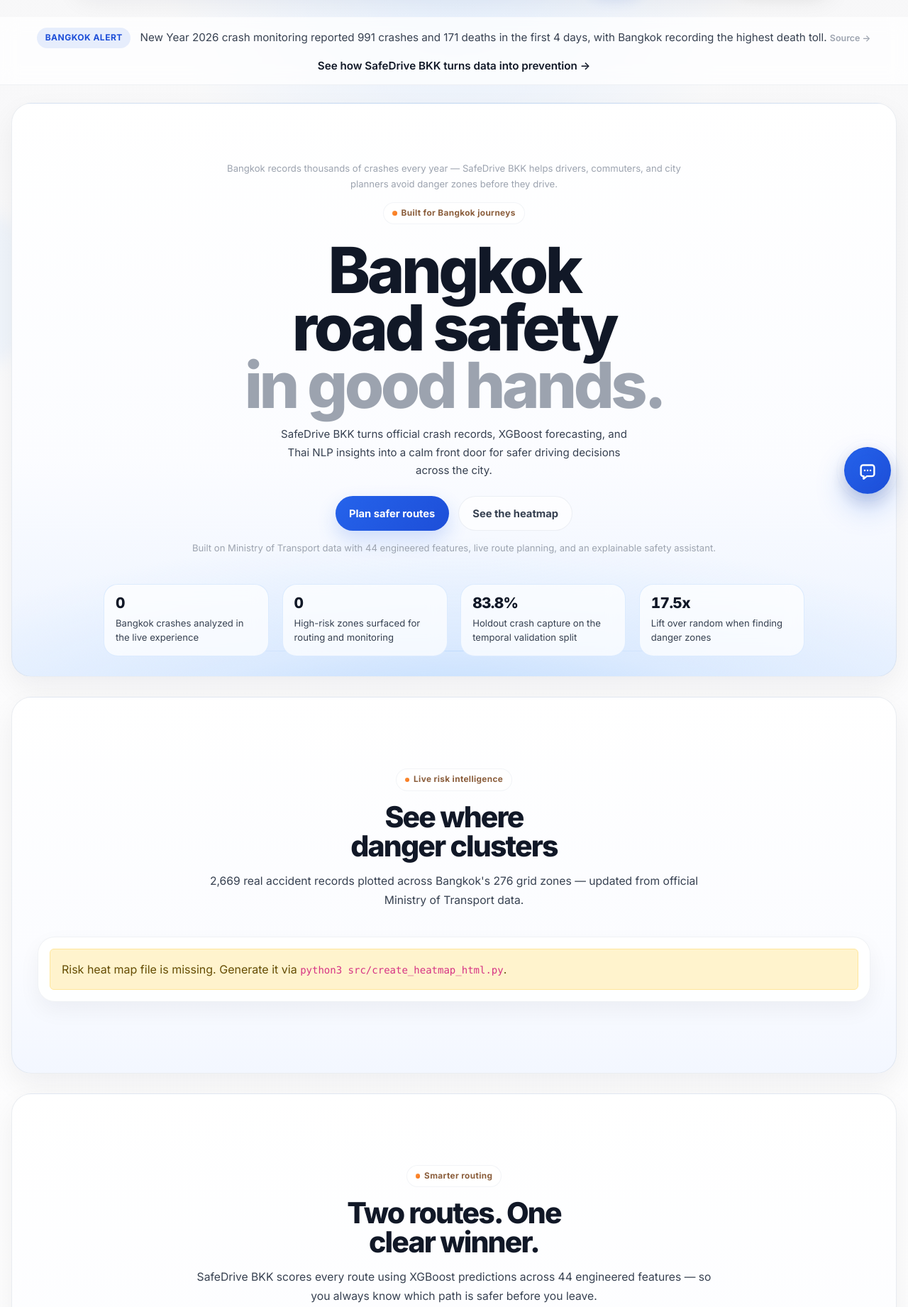
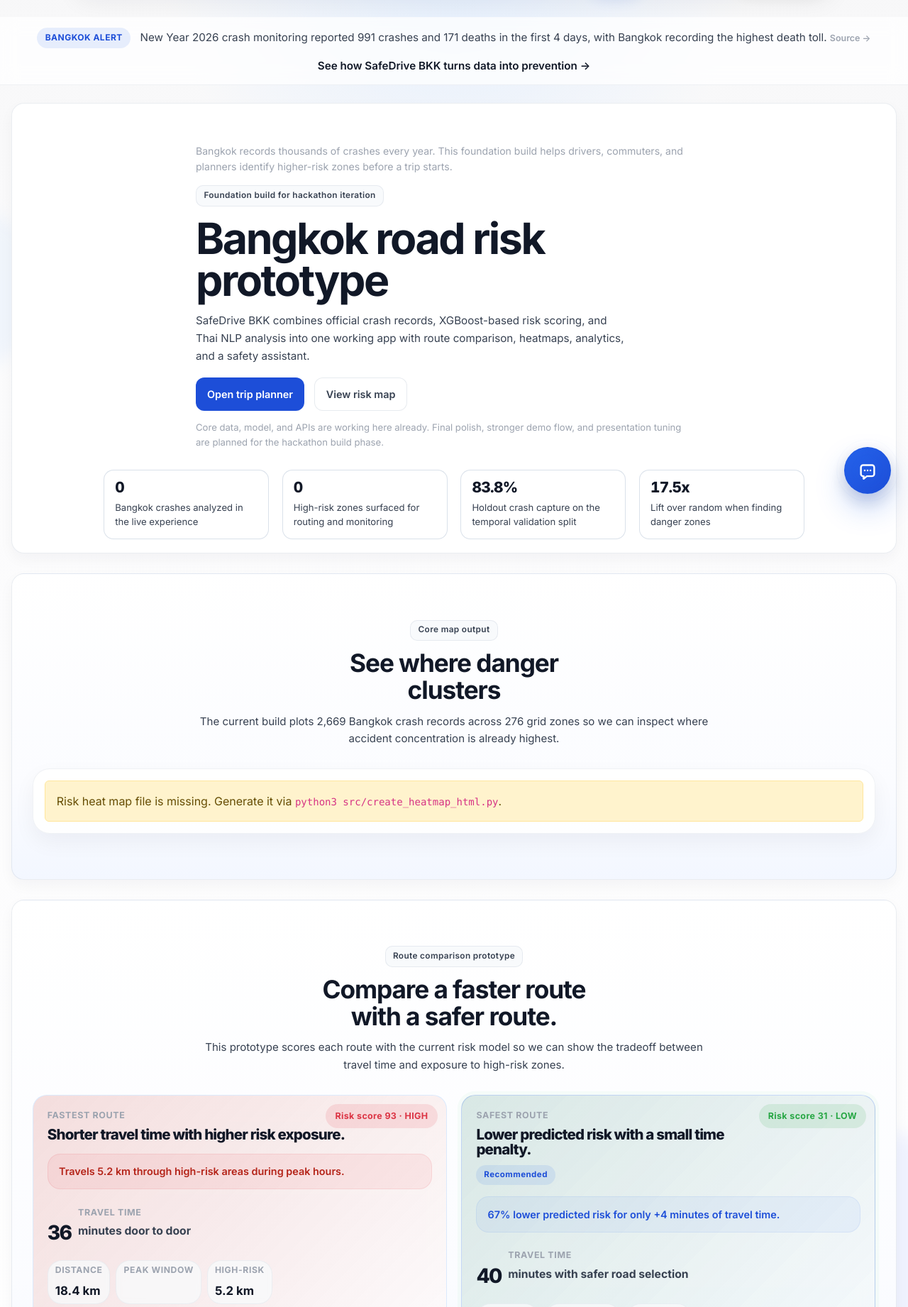
Before and after one commit to HarryLynn-afk/SafeDriveBKK, a Flask app: template templates/index.html in a window 1280 px wide. Shown: the part 80-1922 px from the top of the page at 71% size. Run offline with Flask 3, Linux system fonts and the light colour scheme; the template is opened without the code that fills it, so the values that code supplies are empty.

Commit message:
Tone hackathon base into foundation build

```diff
--- a/templates/index.html
+++ b/templates/index.html
@@ -204,38 +204,17 @@ html {
 .surface-card {
     background: var(--landing-panel-bg);
     border: 1px solid var(--landing-border);
-    border-radius: 28px;
-    box-shadow: var(--landing-shadow-soft);
-    backdrop-filter: blur(10px);
+    border-radius: 18px;
+    box-shadow: 0 8px 20px rgba(15, 23, 42, 0.04);
+    backdrop-filter: none;
 }
 
 .hero-shell {
-    position: relative;
     margin-top: 0.55rem;
     padding: 0;
     overflow: hidden;
-    background:
-        radial-gradient(110% 58% at 50% 114%, rgba(147, 197, 253, 0.86) 0%, rgba(191, 219, 254, 0.48) 34%, rgba(255, 255, 255, 0) 66%),
-        linear-gradient(180deg, #ffffff 0%, #fbfcff 64%, #f3f7ff 100%);
-    border-radius: 28px;
-}
-
-.hero-shell::before {
-    content: "";
-    position: absolute;
-    inset: auto 10% 2.2rem 10%;
-    height: 1px;
-    background: linear-gradient(90deg, rgba(255, 255, 255, 0), rgba(96, 165, 250, 0.26), rgba(255, 255, 255, 0));
-    pointer-events: none;
-}
-
-.hero-shell::after {
-    content: "";
-    position: absolute;
-    inset: auto 0 0 0;
-    height: 38%;
-    background: linear-gradient(180deg, rgba(255, 255, 255, 0) 0%, rgba(219, 234, 254, 0.24) 100%);
-    pointer-events: none;
+    background: #ffffff;
+    border-radius: 18px;
 }
 
 .hero-grid {
@@ -248,56 +227,46 @@ html {
 }
 
 .hero-copy {
-    position: relative;
-    z-index: 1;
-    max-width: 780px;
+    max-width: 760px;
     margin: 0 auto;
-    padding: clamp(3.5rem, 8vw, 5rem) 1rem 2.5rem;
-    text-align: center;
+    padding: clamp(2.5rem, 6vw, 3.5rem) 1rem 1.8rem;
+    text-align: left;
 }
 
 .hero-problem-statement {
-    max-width: 40rem;
-    margin: 0 auto 0.9rem;
+    max-width: 44rem;
+    margin: 0 0 0.9rem;
     color: var(--landing-meta);
-    font-size: 0.82rem;
-    line-height: 1.7;
+    font-size: 0.88rem;
+    line-height: 1.6;
 }
 
 .eyebrow,
 .section-chip {
-    display: inline-flex;
+    display: inline-block;
     align-items: center;
-    justify-content: center;
-    gap: 0.35rem;
-    padding: 0.38rem 0.75rem;
-    border-radius: 999px;
-    background: rgba(255, 255, 255, 0.72);
-    border: 1px solid rgba(148, 163, 184, 0.12);
-    color: #8b5e3c;
+    padding: 0.3rem 0.65rem;
+    border-radius: 10px;
+    background: #f8fafc;
+    border: 1px solid rgba(148, 163, 184, 0.18);
+    color: var(--landing-copy);
     font-size: 0.74rem;
-    font-weight: 700;
+    font-weight: 600;
     letter-spacing: 0.03em;
-    box-shadow: none;
 }
 
 .eyebrow-dot,
 .section-chip-dot {
-    width: 0.42rem;
-    height: 0.42rem;
-    border-radius: 999px;
-    background: linear-gradient(135deg, #fb923c, #f97316);
-    box-shadow: none;
+    display: none;
 }
 
 .hero-title {
-    margin: 1.55rem auto 1rem;
-    max-width: 10ch;
-    font-size: clamp(3rem, 8vw, 5.6rem);
-    line-height: 0.9;
-    letter-spacing: -0.05em;
-    font-weight: 800;
-    text-wrap: balance;
+    margin: 1rem 0 0.85rem;
+    max-width: 12ch;
+    font-size: clamp(2.35rem, 6vw, 3.8rem);
+    line-height: 0.98;
+    letter-spacing: -0.04em;
+    font-weight: 700;
 }
 
 .hero-title .headline-accent {
@@ -305,24 +274,24 @@ html {
 }
 
 .hero-title .headline-muted {
-    display: block;
-    color: var(--landing-meta);
+    display: inline;
+    color: var(--landing-ink);
 }
 
 .hero-lead {
-    max-width: 31rem;
-    margin: 0 auto 1.45rem;
-    font-size: 0.94rem;
-    line-height: 1.7;
+    max-width: 38rem;
+    margin: 0 0 1.1rem;
+    font-size: 0.95rem;
+    line-height: 1.65;
     color: var(--landing-copy);
 }
 
 .hero-actions {
     display: flex;
     flex-wrap: wrap;
-    justify-content: center;
+    justify-content: flex-start;
     gap: 0.85rem;
-    margin-bottom: 0.9rem;
+    margin-bottom: 0.8rem;
 }
 
 .landing-btn {
@@ -330,10 +299,10 @@ html {
     align-items: center;
     justify-content: center;
     gap: 0.55rem;
-    padding: 0.78rem 1.2rem;
-    border-radius: 999px;
-    font-size: 0.92rem;
-    font-weight: 700;
+    padding: 0.72rem 1rem;
+    border-radius: 12px;
+    font-size: 0.9rem;
+    font-weight: 600;
     text-decoration: none;
     transition: transform 0.18s ease, box-shadow 0.18s ease, background 0.18s ease;
 }
@@ -344,14 +313,14 @@ html {
 
 .landing-btn.primary {
     color: #ffffff;
-    background: linear-gradient(135deg, var(--landing-blue), var(--landing-blue-deep));
-    box-shadow: 0 12px 28px rgba(37, 99, 235, 0.2);
+    background: var(--landing-blue-deep);
+    box-shadow: none;
 }
 
 .landing-btn.secondary {
     color: var(--landing-copy);
-    background: rgba(255, 255, 255, 0.64);
-    border: 1px solid rgba(148, 163, 184, 0.16);
+    background: #ffffff;
+    border: 1px solid rgba(148, 163, 184, 0.22);
 }
 
 .hero-meta {
@@ -363,6 +332,7 @@ html {
     color: var(--landing-meta);
     font-size: 0.82rem;
     line-height: 1.6;
+    max-width: 44rem;
 }
 
 .meta-pill {
@@ -383,11 +353,9 @@ html {
 }
 
 .hero-proof-grid {
-    position: relative;
-    z-index: 1;
     max-width: 1020px;
     margin: 0 auto;
-    padding: 0 1rem 1.8rem;
+    padding: 0 1rem 1.2rem;
     display: grid;
     grid-template-columns: repeat(4, minmax(0, 1fr));
     grid-auto-rows: 1fr;
@@ -400,11 +368,10 @@ html {
     flex-direction: column;
     justify-content: space-between;
     height: 100%;
-    padding: 0.95rem 1rem;
-    border-radius: 20px;
-    background: rgba(255, 255, 255, 0.72);
-    border: 1px solid rgba(219, 234, 254, 0.95);
-    backdrop-filter: blur(12px);
+    padding: 0.85rem 0.95rem;
+    border-radius: 14px;
+    background: #ffffff;
+    border: 1px solid rgba(203, 213, 225, 0.7);
 }
 
 .proof-card strong {
@@ -425,30 +392,29 @@ html {
 
 .landing-section {
     margin-top: 1.75rem;
-    padding: clamp(5.4rem, 7.8vw, 6.6rem) clamp(1.4rem, 3vw, 2.25rem);
+    padding: clamp(3.2rem, 5vw, 4.4rem) clamp(1.2rem, 2.6vw, 1.8rem);
 }
 
 .landing-section-heading {
-    margin: 1rem auto 0;
-    max-width: 15ch;
-    font-size: clamp(1.95rem, 3.2vw, 2.8rem);
-    line-height: 1;
-    letter-spacing: -0.045em;
-    font-weight: 800;
-    text-wrap: balance;
+    margin: 0.75rem auto 0;
+    max-width: 18ch;
+    font-size: clamp(1.65rem, 2.8vw, 2.2rem);
+    line-height: 1.08;
+    letter-spacing: -0.03em;
+    font-weight: 700;
 }
 
 .landing-section-subline {
     max-width: 46rem;
-    margin: 1rem auto 0;
+    margin: 0.85rem auto 0;
     color: var(--landing-copy);
-    font-size: 0.98rem;
-    line-height: 1.7;
+    font-size: 0.94rem;
+    line-height: 1.65;
 }
 
 .landing-section-intro {
     text-align: center;
-    margin-bottom: 2.35rem;
+    margin-bottom: 1.8rem;
 }
 
 .heatmap-section {
@@ -1496,30 +1462,30 @@ html[data-theme="dark"] .landing-shell .route-metric {
             <div class="hero-grid">
                 <div class="hero-copy">
                     <p class="hero-problem-statement">
-                        Bangkok records thousands of crashes every year — SafeDrive BKK helps drivers, commuters, and city planners avoid danger zones before they drive.
+                        Bangkok records thousands of crashes every year. This foundation build helps drivers, commuters, and planners identify higher-risk zones before a trip starts.
                     </p>
 
                     <span class="eyebrow">
                         <span class="eyebrow-dot"></span>
-                        Built for Bangkok journeys
+                        Foundation build for hackathon iteration
                     </span>
 
                     <h1 class="hero-title">
-                        <span class="headline-accent">Bangkok road safety</span>
-                        <span class="headline-muted">in good hands.</span>
+                        <span class="headline-accent">Bangkok road risk</span>
+                        <span class="headline-muted">prototype</span>
                     </h1>
 
                     <p class="hero-lead">
-                        SafeDrive BKK turns official crash records, XGBoost forecasting, and Thai NLP insights into a calm front door for safer driving decisions across the city.
+                        SafeDrive BKK combines official crash records, XGBoost-based risk scoring, and Thai NLP analysis into one working app with route comparison, heatmaps, analytics, and a safety assistant.
                     </p>
 
                     <div class="hero-actions">
-                        <a href="/trip-planner" class="landing-btn primary">Plan safer routes</a>
-                        <a href="#risk-map-preview" class="landing-btn secondary">See the heatmap</a>
+                        <a href="/trip-planner" class="landing-btn primary">Open trip planner</a>
+                        <a href="#risk-map-preview" class="landing-btn secondary">View risk map</a>
                     </div>
 
                     <p class="hero-note">
-                        Built on Ministry of Transport data with 44 engineered features, live route planning, and an explainable safety assistant.
+                        Core data, model, and APIs are working here already. Final polish, stronger demo flow, and presentation tuning are planned for the hackathon build phase.
                     </p>
                 </div>
             </div>
@@ -1548,11 +1514,11 @@ html[data-theme="dark"] .landing-shell .route-metric {
             <div class="landing-section-intro">
                 <span class="section-chip">
                     <span class="section-chip-dot"></span>
-                    Live risk intelligence
+                    Core map output
                 </span>
                 <h2 class="landing-section-heading">See where danger clusters</h2>
                 <p class="landing-section-subline">
-                    2,669 real accident records plotted across Bangkok's 276 grid zones — updated from official Ministry of Transport data.
+                    The current build plots 2,669 Bangkok crash records across 276 grid zones so we can inspect where accident concentration is already highest.
                 </p>
             </div>
 
@@ -1575,11 +1541,11 @@ html[data-theme="dark"] .landing-shell .route-metric {
             <div class="landing-section-intro">
                 <span class="section-chip">
                     <span class="section-chip-dot"></span>
-                    Smarter routing
+                    Route comparison prototype
                 </span>
-                <h2 class="landing-section-heading">Two routes. One clear winner.</h2>
+                <h2 class="landing-section-heading">Compare a faster route with a safer route.</h2>
                 <p class="landing-section-subline">
-                    SafeDrive BKK scores every route using XGBoost predictions across 44 engineered features — so you always know which path is safer before you leave.
+                    This prototype scores each route with the current risk model so we can show the tradeoff between travel time and exposure to high-risk zones.
                 </p>
             </div>
 
@@ -1588,7 +1554,7 @@ html[data-theme="dark"] .landing-shell .route-metric {
                     <div class="route-card-head">
                         <div>
                             <span class="route-card-label">Fastest Route</span>
-                            <h3 class="route-card-title">Save 4 minutes — absorb high accident risk.</h3>
+                            <h3 class="route-card-title">Shorter travel time with higher risk exposure.</h3>
                         </div>
                         <span class="route-badge high">Risk score 93 · HIGH</span>
                     </div>
@@ -1627,7 +1593,7 @@ html[data-theme="dark"] .landing-shell .route-metric {
                     <div class="route-card-head">
                         <div>
                             <span class="route-card-label">Safest Route</span>
-                            <h3 class="route-card-title">Arrive safely — 67% lower accident probability.</h3>
+                            <h3 class="route-card-title">Lower predicted risk with a small time penalty.</h3>
                             <span class="route-card-marker recommended">Recommended</span>
                         </div>
                         <span class="route-badge low">Risk score 31 · LOW</span>
@@ -1666,7 +1632,7 @@ html[data-theme="dark"] .landing-shell .route-metric {
         </section>
 
         <section class="landing-close" aria-label="Closing statement">
-            <p>171 deaths in 4 days. <a href="/trip-planner">Plan your route.</a></p>
+            <p>Next step for the hackathon build: tighten the route UX, improve Thai prompts, and refine the presentation layer.</p>
         </section>
     </div>
 </div>
```
Also changed, not shown: templates/about.html (+30 -44 lines).
